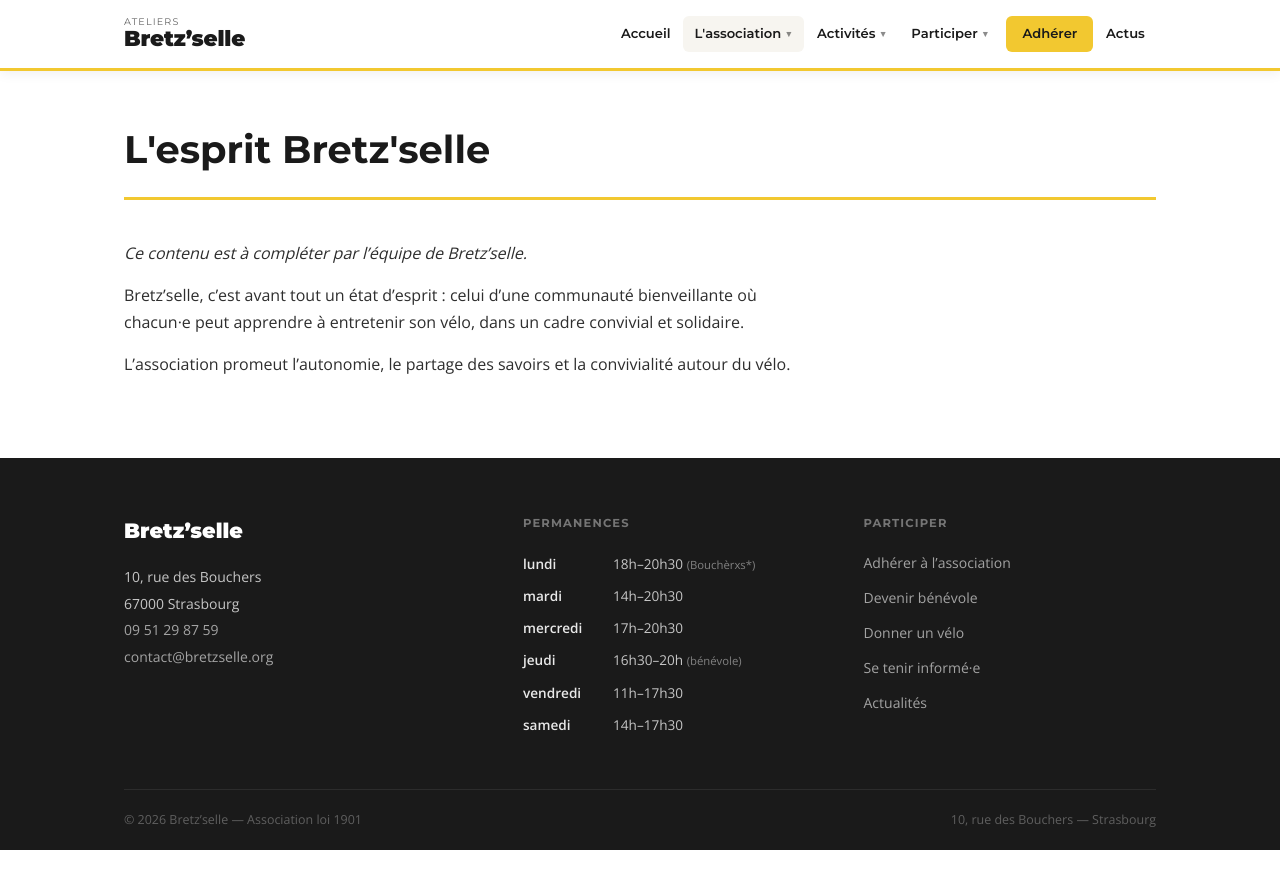
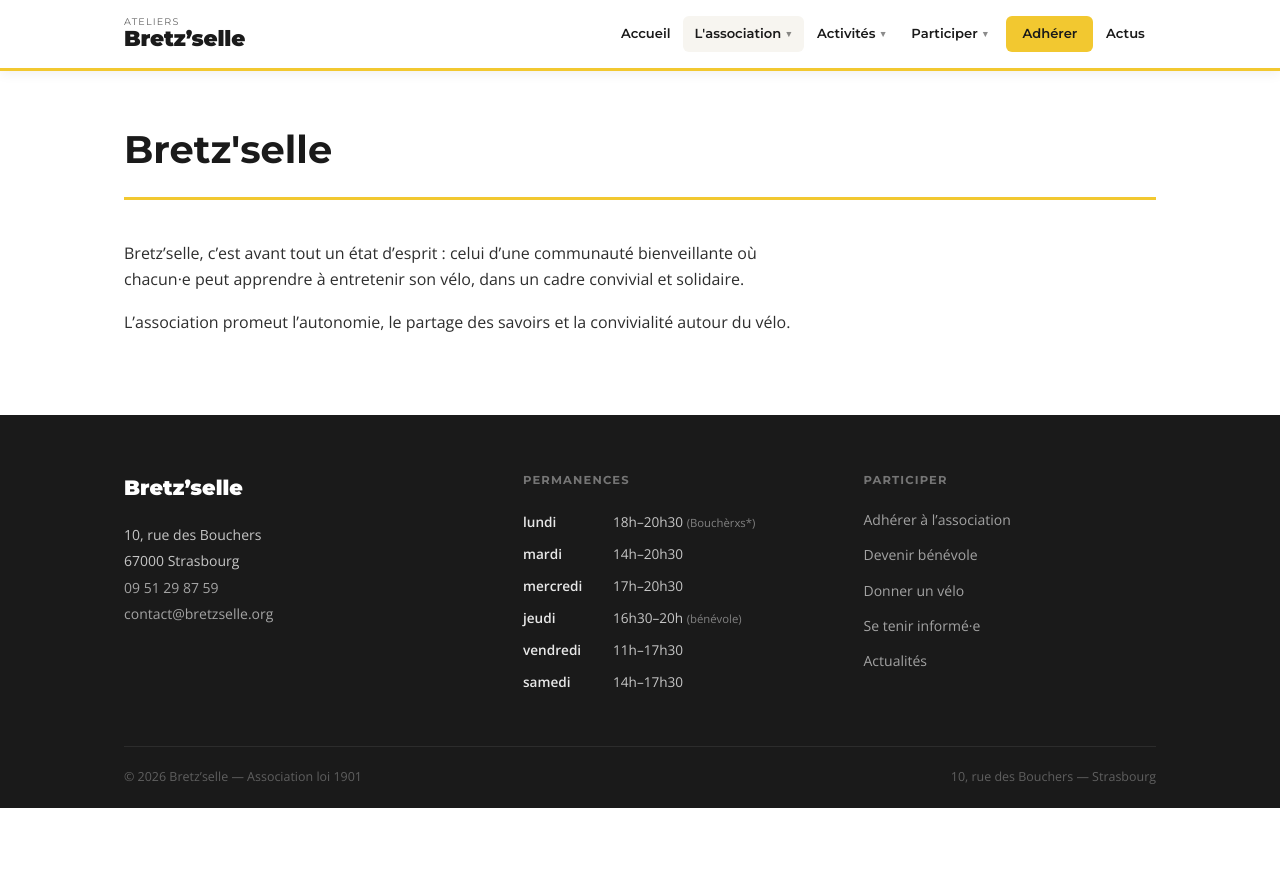
Before and after one commit to Bretzselle/bretzselle.org, a Jekyll site: the page built from lassociation/esprit.md, in a window 1280 px wide. Shown: the top 889 px of the page. Built offline with Jekyll 4.4.1, drawn with Linux system fonts in a browser that asks for light colours.

Commit message:
Update esprit.md

```diff
--- a/lassociation/esprit.md
+++ b/lassociation/esprit.md
@@ -1,10 +1,8 @@
 ---
 layout: page
-title: L'esprit Bretz'selle
+title: Bretz'selle
 permalink: /lassociation/esprit/
 ---
-
-*Ce contenu est à compléter par l'équipe de Bretz'selle.*
 
 Bretz'selle, c'est avant tout un état d'esprit : celui d'une communauté bienveillante où chacun·e peut apprendre à entretenir son vélo, dans un cadre convivial et solidaire.
 
```
